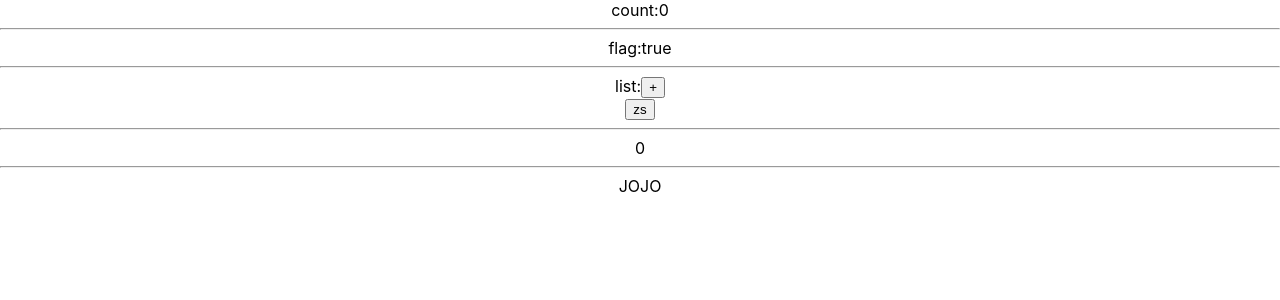
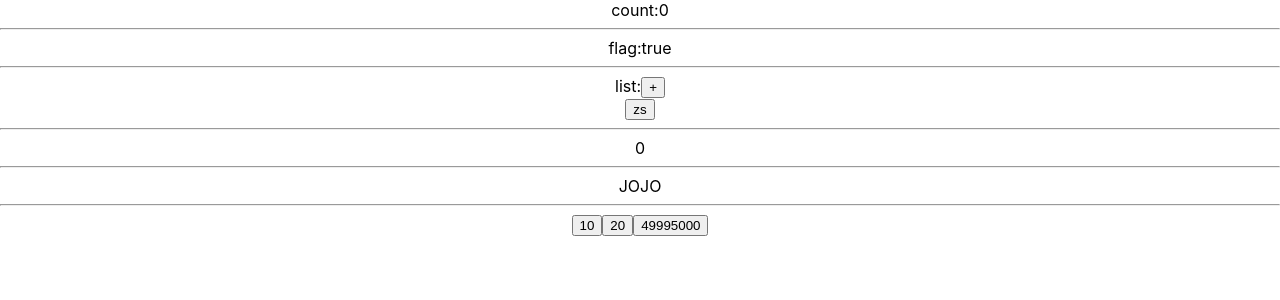
Before and after one commit to stevecyj/react-hooks, a React (Create React App) app: page / in a window 1280 px wide. Shown: the top 300 px of the page. Built offline with nearby package versions, Linux system fonts and the light colour scheme.

Commit message:
useState: 函數作為參數

```diff
--- a/src/App.js
+++ b/src/App.js
@@ -2,6 +2,28 @@ import { useEffect, useState } from "react";
 import { useWindiwScroll } from "./hooks/useWindiwScroll.js";
 import { useLocalStorage } from "./hooks/useLocalStorage";
 import './App.css';
+
+function getDefaultValue() {
+  let num = 0;
+  for (let i = 0; i < 10000; i++) {
+    num += i;
+  }
+  return num;
+}
+
+function Counter(props) {
+  const [ count, setCount ] = useState(() => {
+    if (!props.count) {
+      return getDefaultValue();
+    }
+    return props.count;
+  });
+  return (
+    <button onClick={() => {
+      setCount(count + 1);
+    }}>{count}</button>
+  );
+}
 
 function App() {
   const [ count, setCount ] = useState(0);
@@ -43,6 +65,10 @@ function App() {
       {y}
       <hr/>
       {message}
+      <hr/>
+      <Counter count={10}/>
+      <Counter count={20}/>
+      <Counter/>
     </div>
   );
 }
```
